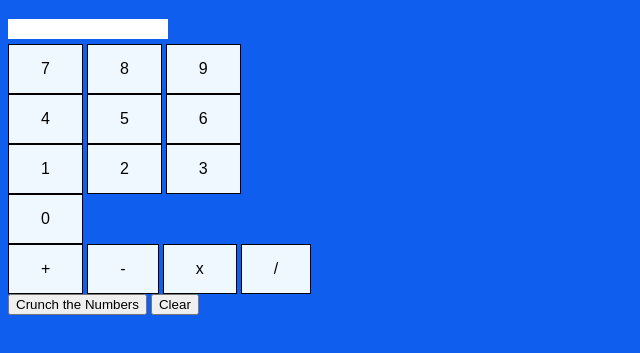
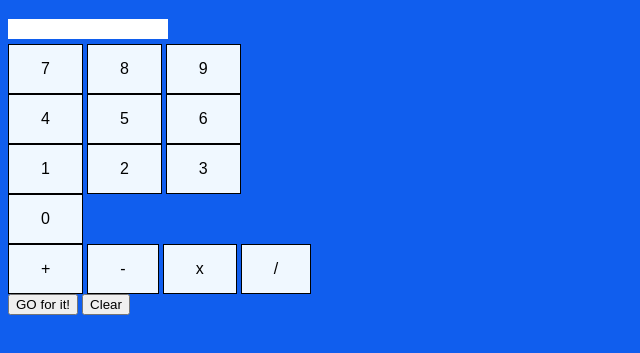
Before and after one commit to 90alemuk/ExpressCalculator, a website: page public/views/index.html in a window 1280 px wide. Shown: the part 61-414 px from the top of the page, without its empty margins (0-640 px from the left). Drawn offline with Linux system fonts and the light colour scheme; files that its build step writes are made by us from their sources; files whose address does not match are found by name.

Commit message:
modified button text for calculation

```diff
--- a/public/views/index.html
+++ b/public/views/index.html
@@ -44,7 +44,7 @@
         <button type="button" name="multiply" id="multiply" class="operator">x</button>
         <button type="button" name="divide" id="divide" class="operator">/</button>
       </div>
-      <input type="submit" value="Crunch the Numbers">
+      <input type="submit" value="GO for it!">
       <input type="button" value="Clear" id="clear">
     </form>
     <!-- RESULT PRESENTATION -->
```
